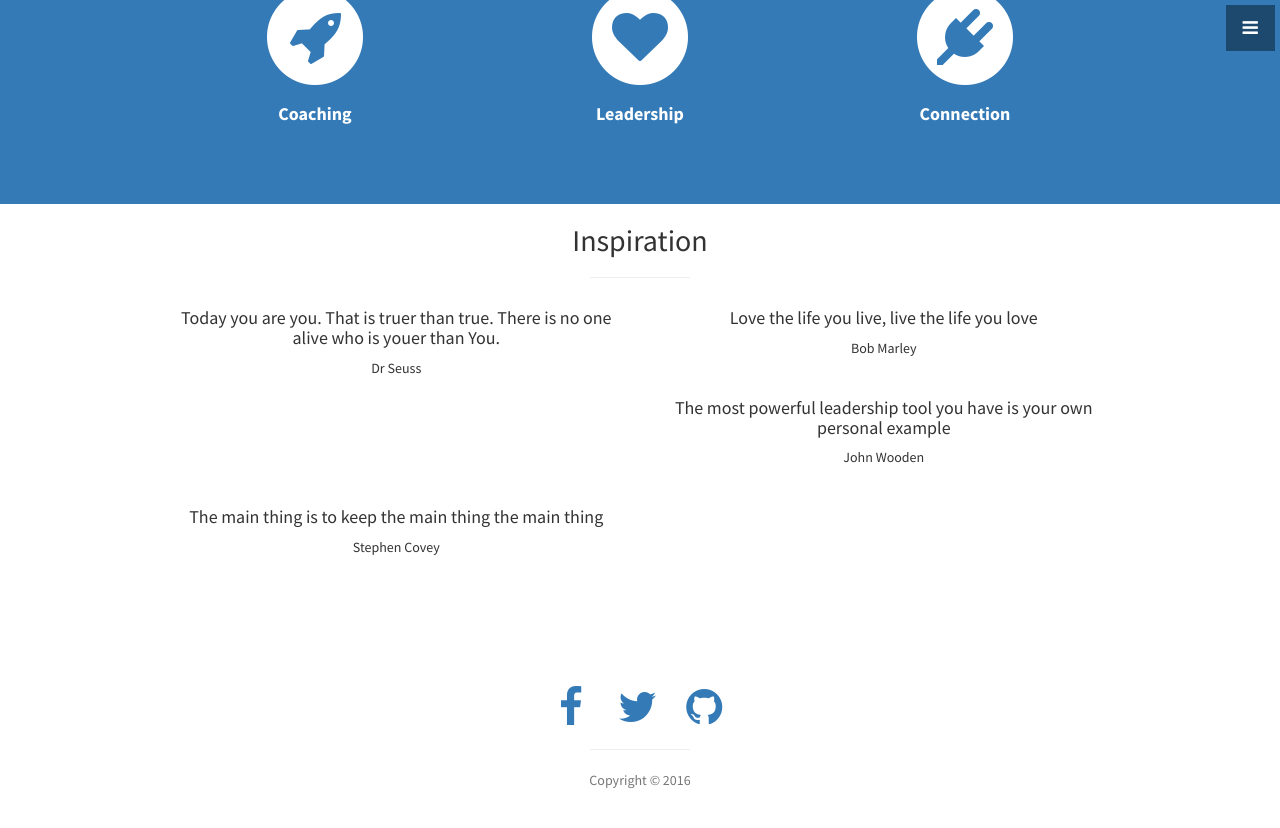
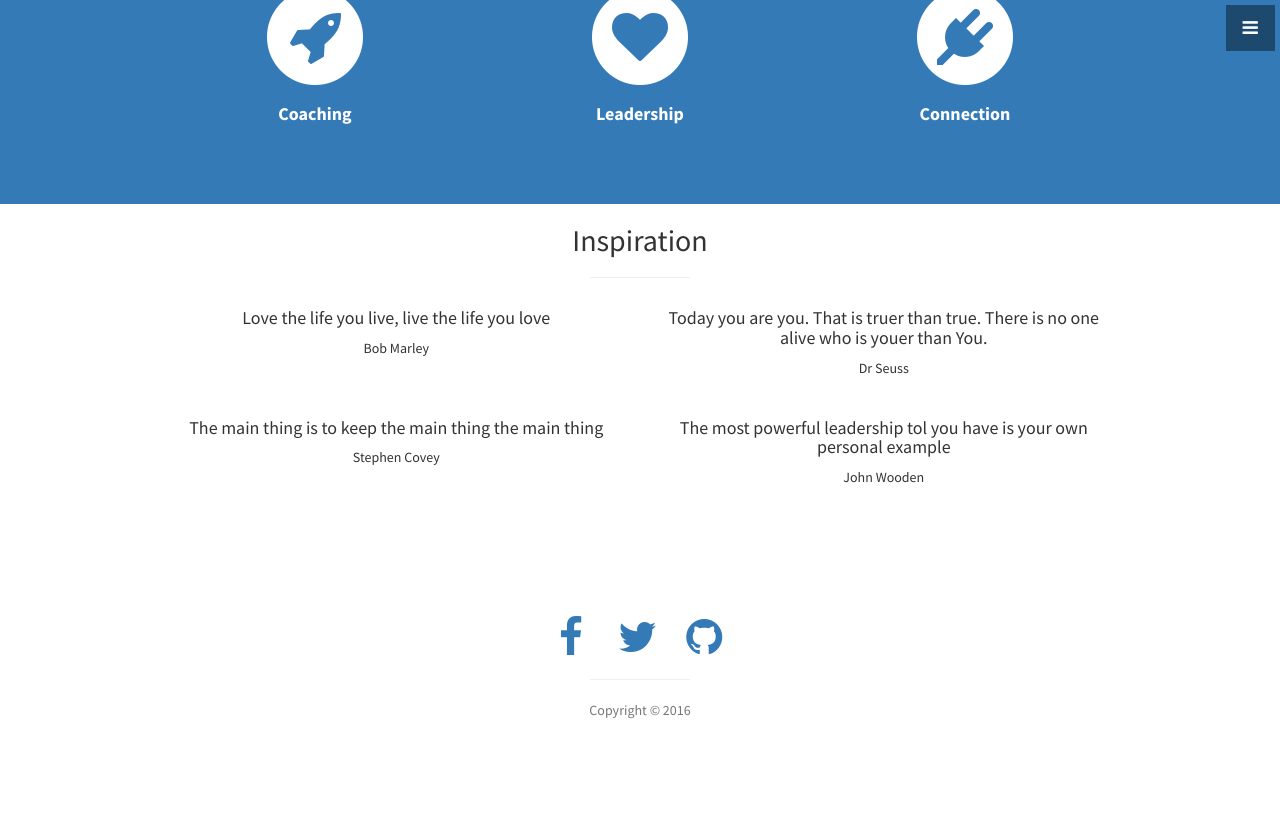
Before and after one commit to jikinluke8/inspark, a Jekyll site: the page built from index.html, in a window 1280 px wide and 900 px high, scrolled down 1264 px. Shown: the top 828 px of the window. Built offline with Jekyll 4.4.1, drawn with Linux system fonts in a browser that asks for light colours; some of the changed lines change nothing that is shown.

Commit message:
Update inspiration.html

```diff
--- a/_includes/inspiration.html
+++ b/_includes/inspiration.html
@@ -7,23 +7,15 @@
         <div class="row">
           <div class="col-md-6">
             <div class="portfolio-item">
-              <P><h4>Today you are you. That is truer than true. There is no one alive who is youer than You.</h4></P>
-              Dr Seuss
+              <P><h4>Love the life you live, live the life you love</h4></P>
+              Bob Marley
               </a>
             </div>
           </div>
           <div class="col-md-6">
             <div class="portfolio-item">
-              <h4><P>Love the life you live, live the life you love</P></h4>
-              Bob Marley
-              <a href="#">
-              </a>
-            </div>
-          </div>
-          <div class="col-md-6">
-            <div class="portfolio-item">
-              <h4><p>The most powerful leadership tool you have is your own personal example</p></h4>
-              John Wooden
+              <h4><P>Today you are you. That is truer than true. There is no one alive who is youer than You.</P></h4>
+              Dr Seuss
               <a href="#">
               </a>
             </div>
@@ -32,6 +24,14 @@
             <div class="portfolio-item">
               <h4><p>The main thing is to keep the main thing the main thing</p></h4>
               Stephen Covey
+              <a href="#">
+              </a>
+            </div>
+          </div>
+          <div class="col-md-6">
+            <div class="portfolio-item">
+              <h4><p>The most powerful leadership tol you have is your own personal example</p></h4>
+              John Wooden
               <a href="#">
               </a>
             </div>
```
